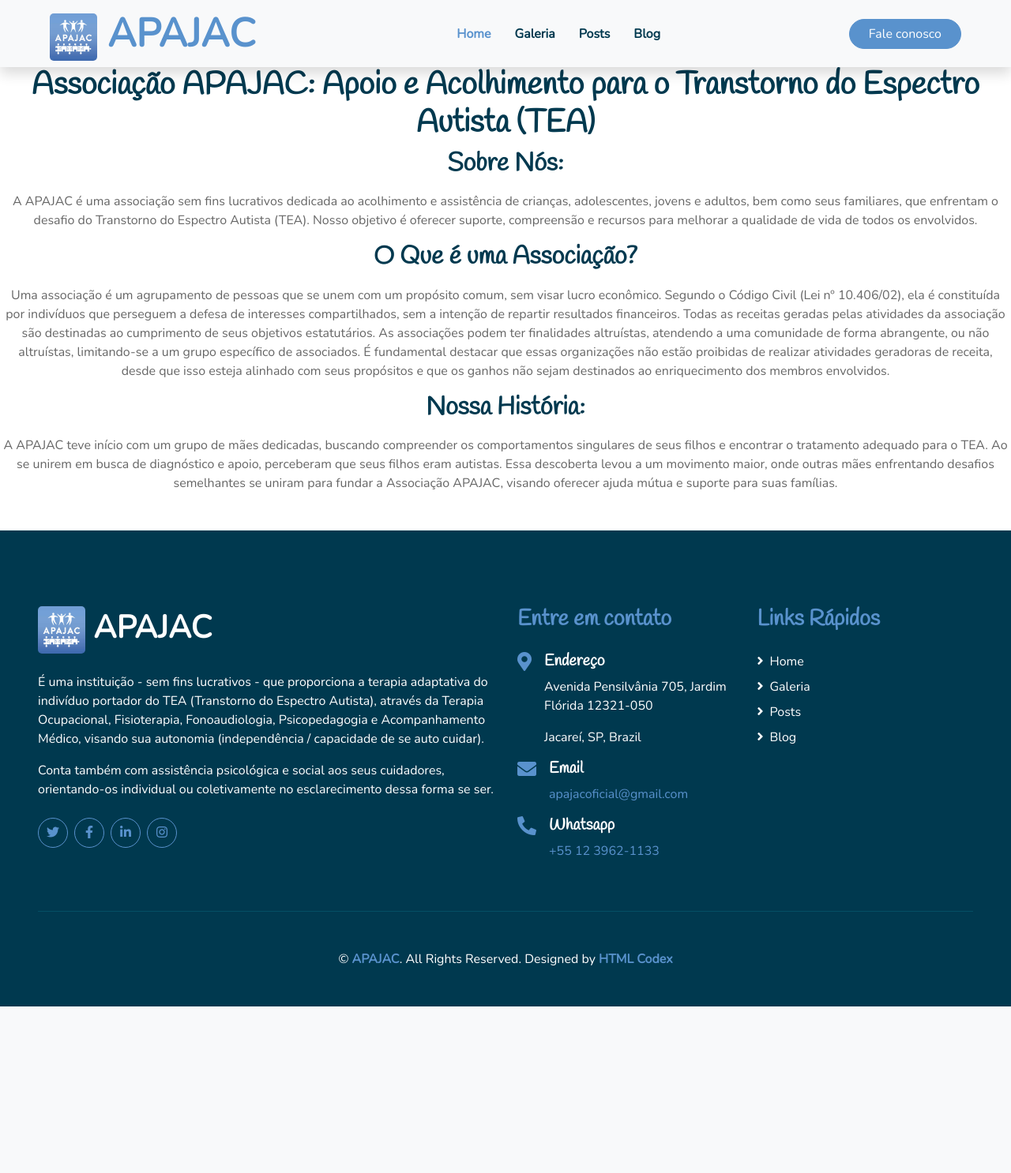
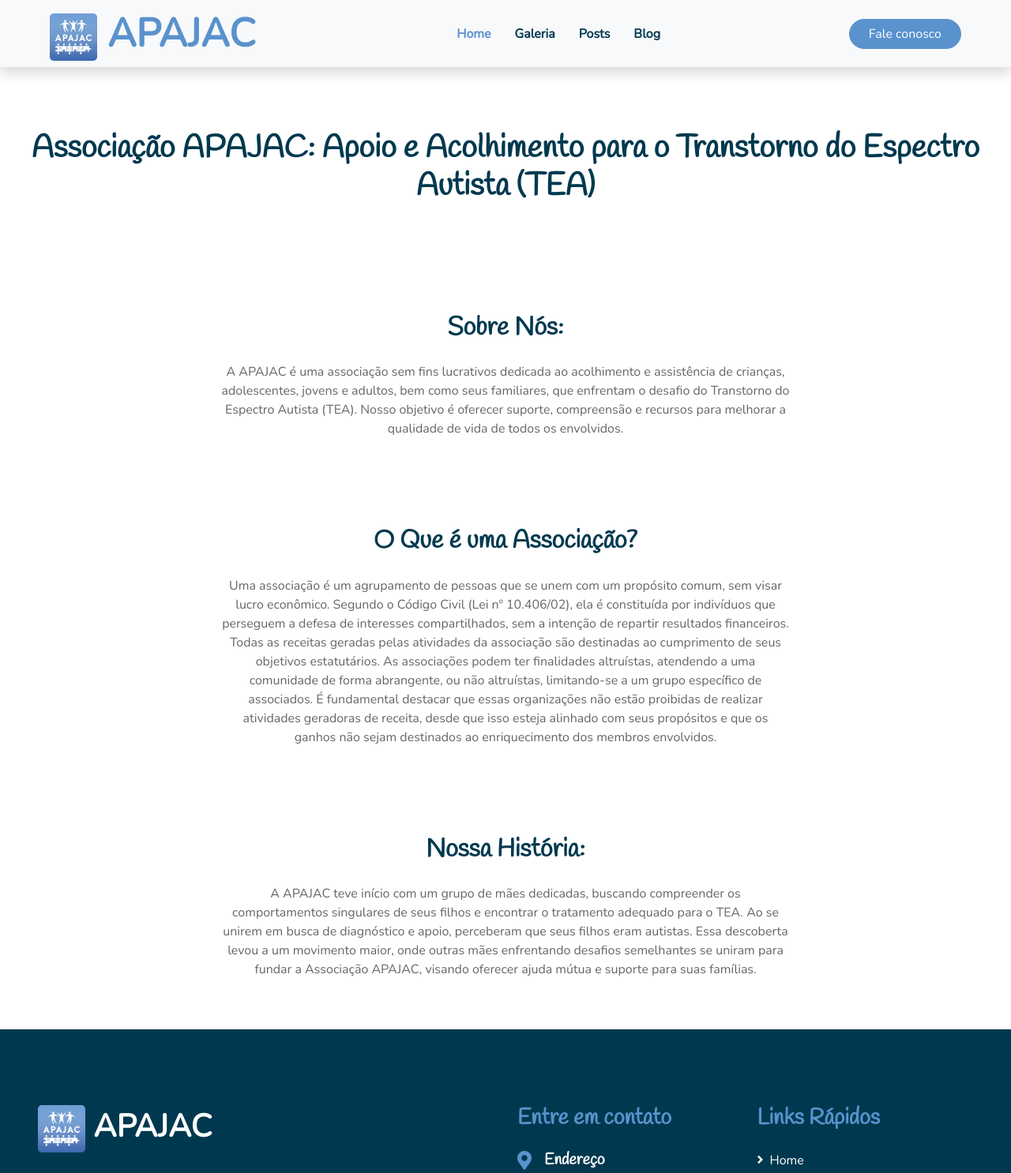
Before and after one commit to apa-jac/apa-jac.github.io, a web app: file about.html in a window 1280 px wide. Shown: the top 1486 px of the page at 79% size. Before the commit the page ends 1275 px from the top, so only its background shows below. Run offline with its HTML, style and script files only (its server is not run), Linux system fonts and the light colour scheme; some libraries are stand-ins or nearby versions.

Commit message:
Add style class

```diff
--- a/css/style.css
+++ b/css/style.css
@@ -165,3 +165,23 @@
 .imageKid{
   height:150px;
 }
+
+.aboutContainer{
+  display:flex;
+  flex-direction: column;
+  justify-content: center;
+  align-items: center;
+}
+
+.paragraph{
+
+  width:45em;
+}
+
+.topMargin{
+  margin-top:5em;
+}
+
+.marginTitle{
+  margin-top:4em;
+}
```
